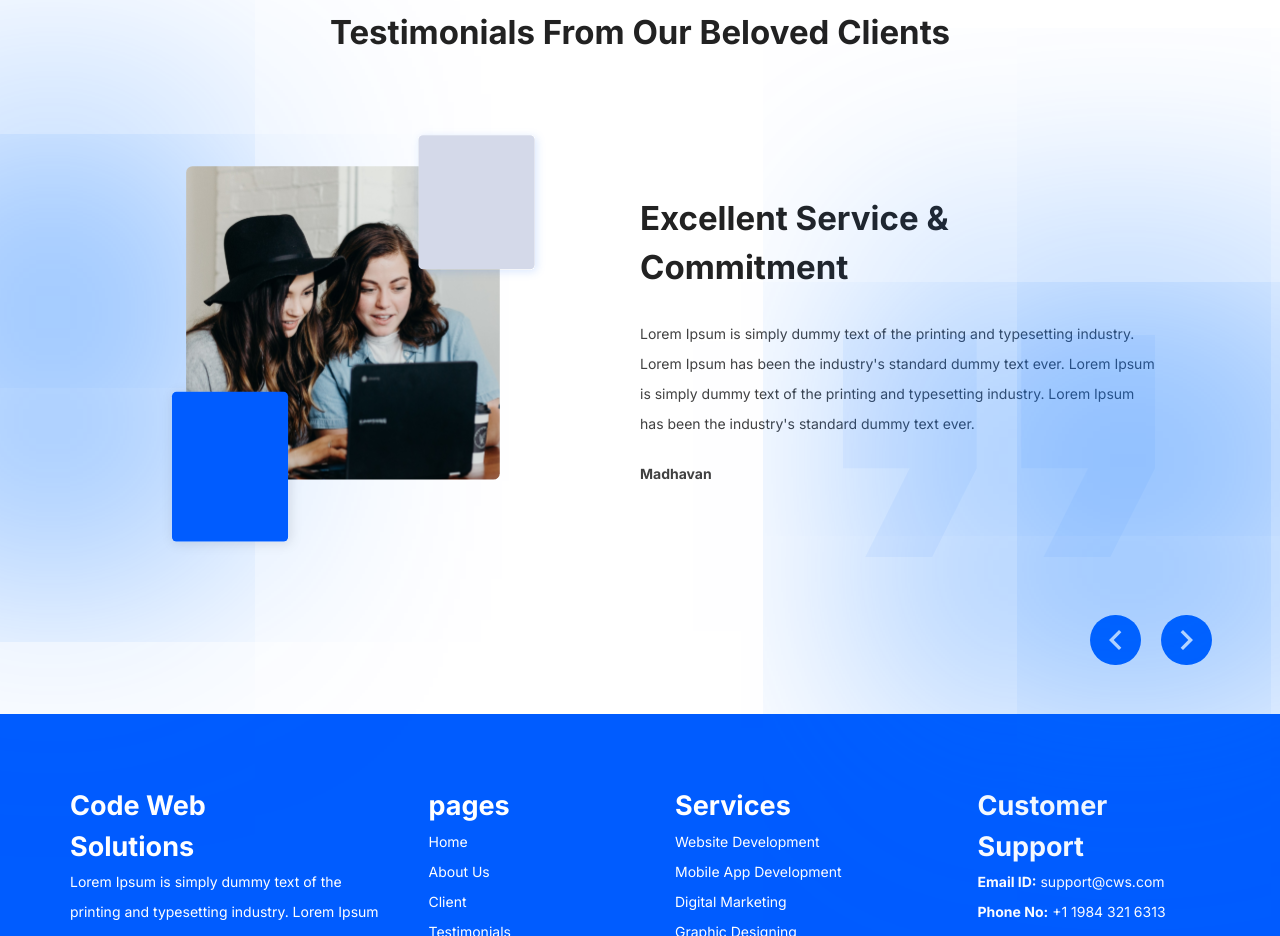
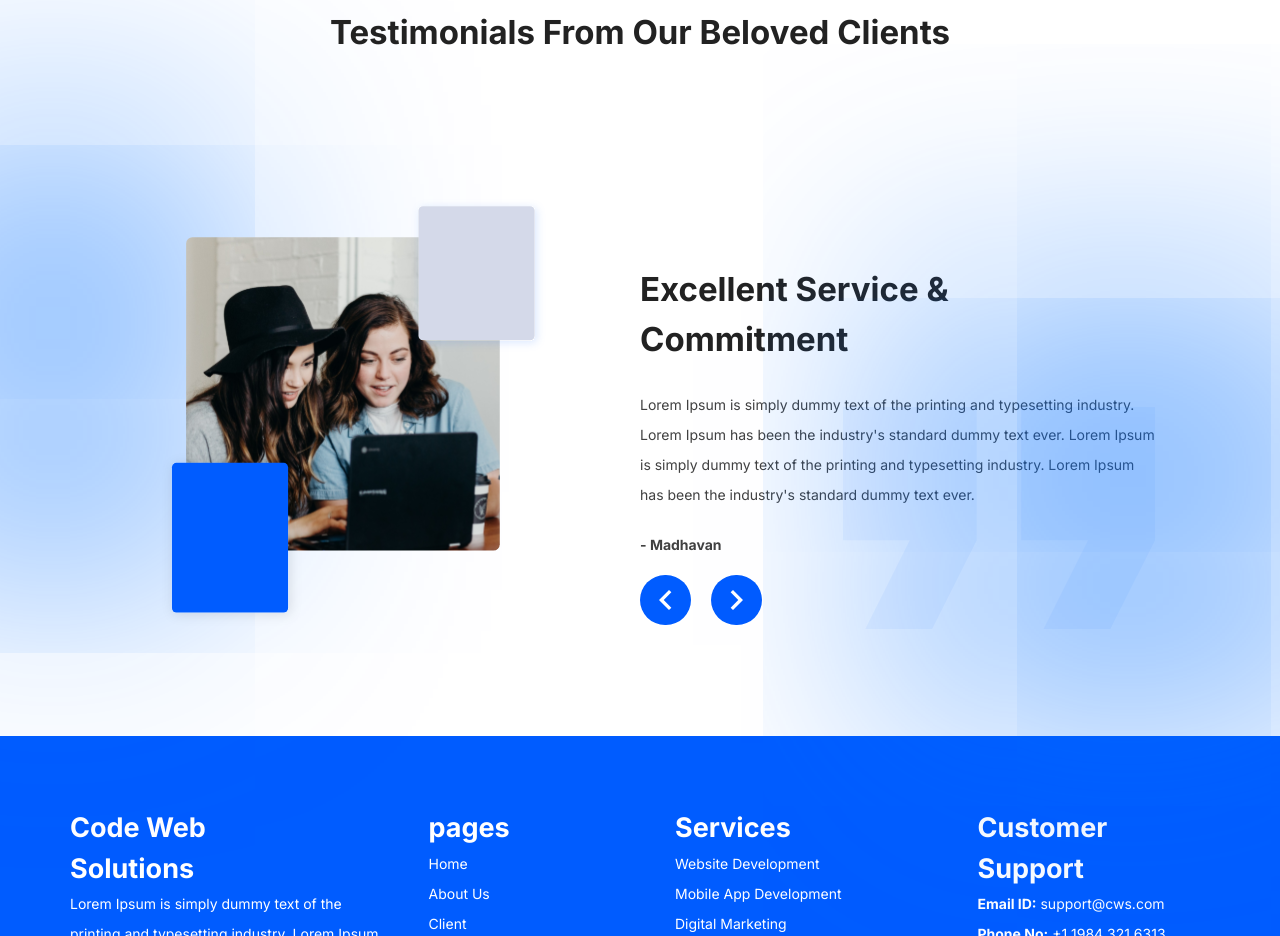
Before and after one commit to BoobalanJesky/Codeweb_Solution, a Next.js app: page /Codeweb_Solution/Homepage in a window 1280 px wide. Shown: the part 4760-5696 px from the top of the page. Built offline with nearby package versions, Linux system fonts and the light colour scheme.

Commit message:
update card

```diff
--- a/src/app/Components/Homepage/Testimonies.tsx
+++ b/src/app/Components/Homepage/Testimonies.tsx
@@ -11,7 +11,7 @@ const Testimonies = () => {
         mainHead: "Excellent Service & Commitment",
         para: "Lorem Ipsum is simply dummy text of the printing and typesetting industry. Lorem Ipsum has been the industry's standard dummy text ever. Lorem Ipsum is simply dummy text of the printing and typesetting industry. Lorem Ipsum has been the industry's standard dummy text ever.",
         name: "Madhavan",
-        img: "/assets/svg/fam.svg "
+        img: "./assets/svg/fam.svg ",
     },
     {
         subHead: "Client Reviews",
@@ -19,7 +19,7 @@ const Testimonies = () => {
         mainHead: "Excellent Service & Commitment",
         para: "Lorem Ipsum is simply dummy text of the printing and typesetting industry. Lorem Ipsum has been the industry's standard dummy text ever. Lorem Ipsum is simply dummy text of the printing and typesetting industry. Lorem Ipsum has been the industry's standard dummy text ever.",
         name: "Madhavan",
-        img: "/assets/svg/fam.svg "
+        img: "./assets/svg/fam.svg ",
     },
     {
         subHead: "Client Reviews",
@@ -27,7 +27,7 @@ const Testimonies = () => {
         mainHead: "Excellent Service & Commitment",
         para: "Lorem Ipsum is simply dummy text of the printing and typesetting industry. Lorem Ipsum has been the industry's standard dummy text ever. Lorem Ipsum is simply dummy text of the printing and typesetting industry. Lorem Ipsum has been the industry's standard dummy text ever.",
         name: "Madhavan",
-        img: "/assets/svg/fam.svg "
+        img: "./assets/svg/fam.svg ",
     },
 
     ]
@@ -39,28 +39,31 @@ const Testimonies = () => {
         slidesToScroll: 1,
     };
     const [currentSlide, setCurrentSlide] = useState(0);
-
     const goToNextSlide = () => {
-        sliderRef.current.slickNext();
+        const slider = sliderRef.current as any;
+        if (slider) {
+            slider.slickNext();
+        }
     };
 
     const goToPrevSlide = () => {
-        sliderRef.current.slickPrev();
+        const slider = sliderRef.current as any;
+        if (slider) {
+            slider.slickPrev();
+        }
     };
-
     return (
         <div className="grid grid-cols-1 mx-auto mt-[100px] relative testimonial">
-            <Slider {...settings} ref={sliderRef} initialSlide={currentSlide}>
+            <Slider {...settings} ref={sliderRef} >
                 {testimony.map((i, j) => (
                     <div key={j} className="custom-slide ">
                         <div className="grid justify-center">
                             <p className="text-[14px]  my-[5px] text-center leading-normal font-semibold text-text-color">
                                 {i.subHead}
                             </p>
-                                <p className="text-[24px] md:text-[28px] lg:text-[33px] font-bold max-w-[623px] text-center flex justify-center leading-normal mt-[5px] text-[#222] ">
+                            <p className="text-[24px] h-[121px] md:text-[28px] lg:text-[33px] font-bold max-w-[623px] text-center flex justify-center leading-normal mt-[5px] text-[#222] ">
                                 {i.head}
                             </p>
-
                         </div>
                         <section className="md:flex custom-slide items-center mb-10 md:mb-[110px]  mt-10 md:mt-[70px] relative">
                             <div className="md:w-1/2 mx-auto">
@@ -76,22 +79,23 @@ const Testimonies = () => {
                                     <p className="text-[14px] font-normal  leading-[30px] text-[#414141] md:max-w-[520px] mt-[26px] mb-[20px]">
                                         {i.para}
                                     </p>
-                                        <img className="absolute top-[48%] right-[10%]" src="/assets/image/cottation.png" />
-                                        <p className="text-[14px] font-bold leading-[30px] text-[#414141]">{i.name}</p>
+                                    <img className="absolute top-[48%] right-[10%]" src="./assets/image/cottation.png" />
+                                    <p className="text-[14px] font-bold leading-[30px] text-[#414141]">- {i.name}</p>
                                 </div>
-
+                                <div className="flex absolute md:bottom-[-65px] bottom-0 left-[40%] md:left-0 justify-center md:justify-start gap-[20px] mt-[20px]">
+                            <div onClick={goToPrevSlide} className="rounded-full  px-[19px] py-[15px] bg-default-primary my-auto cursor-pointer z-10">
+                                <img src="./assets/svg/leftArrow.svg" alt="left arrow" />
                             </div>
-
+                            <div onClick={goToNextSlide} className="rounded-full  px-[19px] py-[15px] bg-default-primary my-auto cursor-pointer z-10">
+                                <img src="./assets/svg/rightArrow.svg" alt="right arrow" />
+                            </div>
+                        </div>
+                            </div>
                         </section>
 
-                        <div className="flex absolute bottom-0 right-0 justify-center md:justify-start gap-[20px] mt-[20px]">
-                            <div onClick={goToPrevSlide} className="rounded-full  px-[19px] py-[15px] bg-default-primary my-auto">
-                                <img src="/assets/svg/leftArrow.svg" />
-                            </div>
-                            <div onClick={goToNextSlide} className="rounded-full  px-[19px] py-[15px] bg-default-primary my-auto">
-                                <img src="/assets/svg/rightArrow.svg" />
-                            </div>
-                        </div>
+
+
+
                     </div>
                 ))}
             </Slider>
```
Lines whose indentation alone changed are shown as unchanged.
